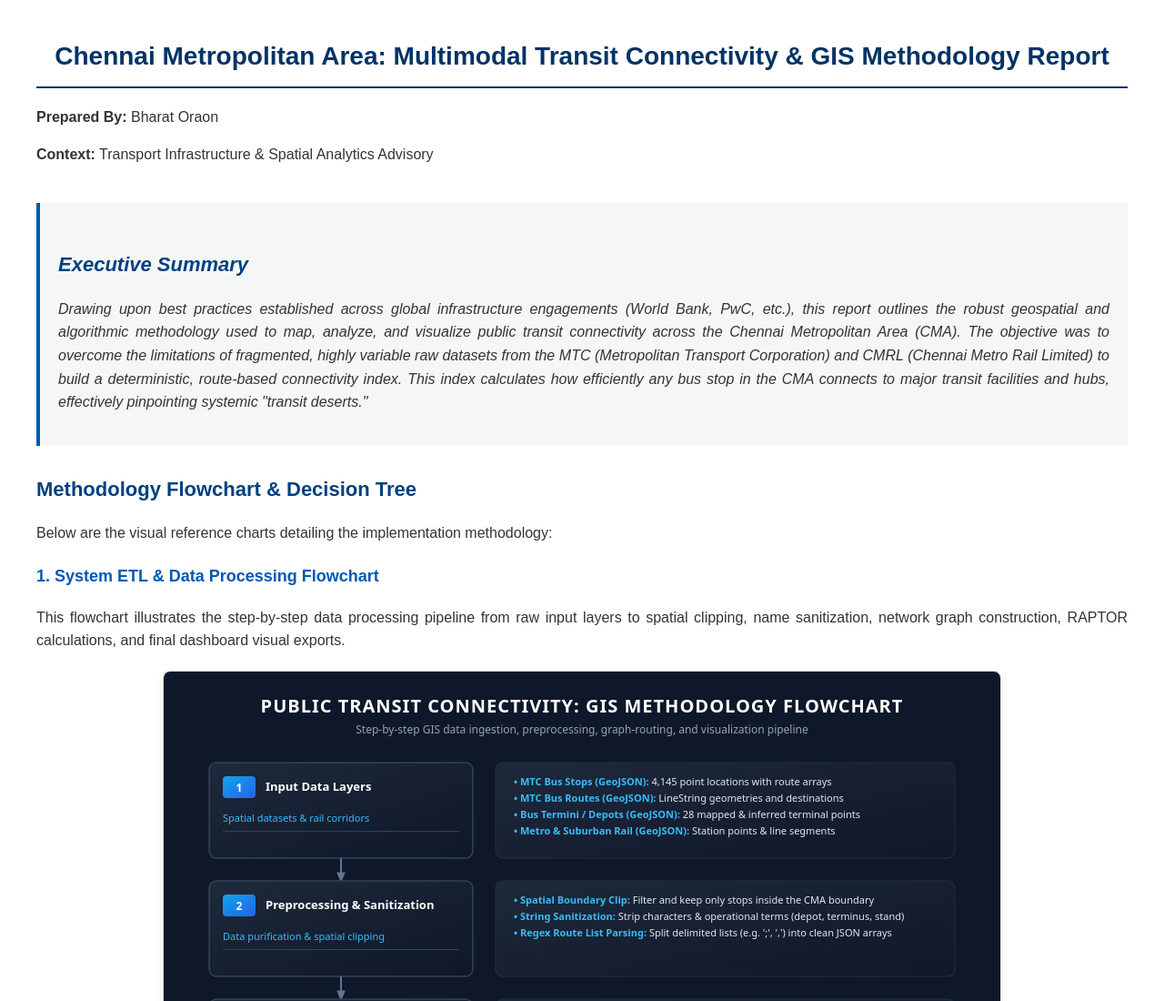
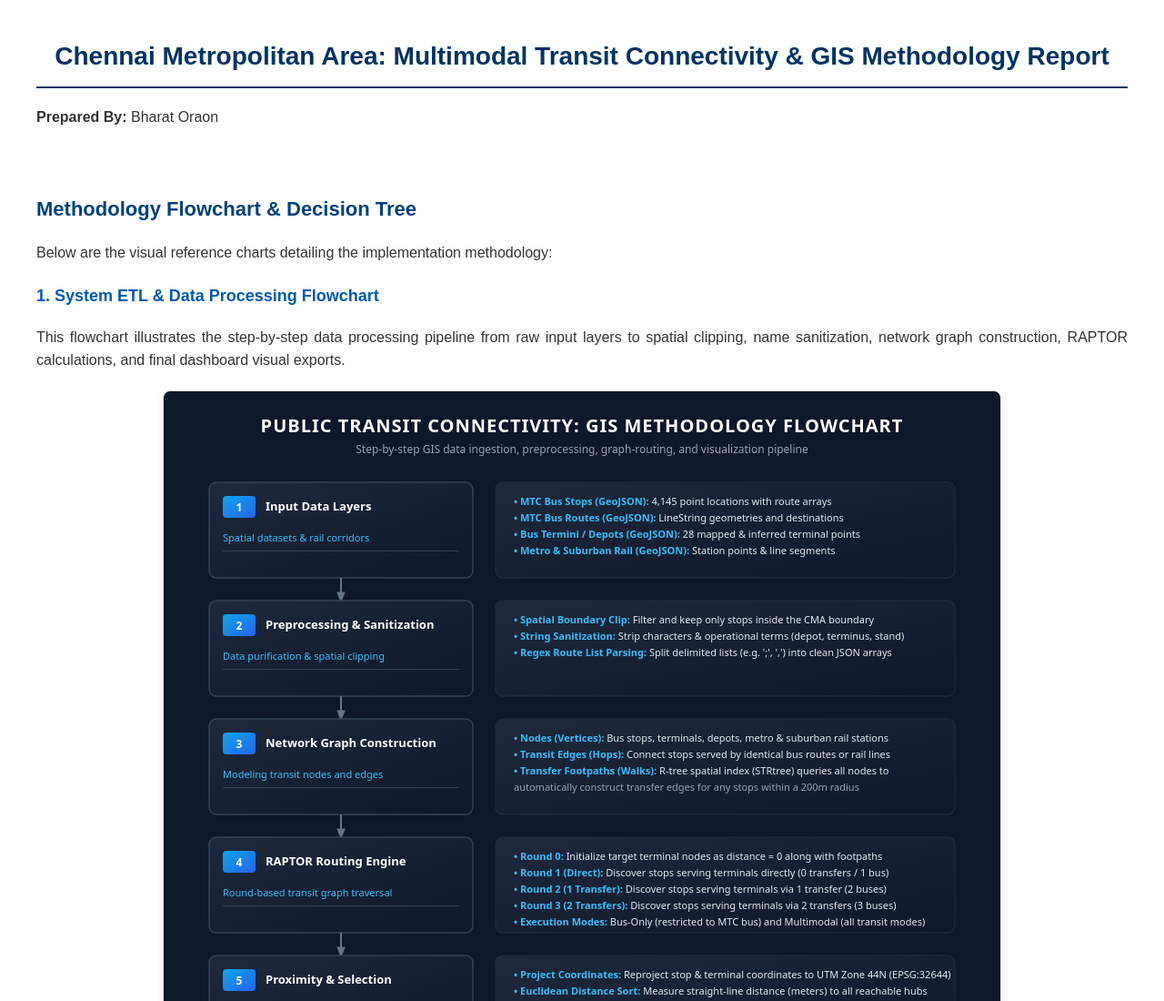
Before and after one commit to bharatoraon/Depot_Analysis, a plain HTML site: page connectivity_dashboard/Chennai_Connectivity_Methodology_Report.html in a window 1280 px wide. Shown: the top 1100 px of the page at 91% size. Drawn offline with Linux system fonts and the light colour scheme.

Commit message:
Remove context and executive summary from report
Removed context and executive summary sections from the report.

```diff
--- a/connectivity_dashboard/Chennai_Connectivity_Methodology_Report.html
+++ b/connectivity_dashboard/Chennai_Connectivity_Methodology_Report.html
@@ -19,13 +19,7 @@
 
     <h1>Chennai Metropolitan Area: Multimodal Transit Connectivity & GIS Methodology Report</h1>
     <p><strong>Prepared By:</strong> Bharat Oraon</p>
-    <p><strong>Context:</strong> Transport Infrastructure & Spatial Analytics Advisory</p>
     <br>
-
-    <div class="executive-summary">
-        <h2>Executive Summary</h2>
-        <p>Drawing upon best practices established across global infrastructure engagements (World Bank, PwC, etc.), this report outlines the robust geospatial and algorithmic methodology used to map, analyze, and visualize public transit connectivity across the Chennai Metropolitan Area (CMA). The objective was to overcome the limitations of fragmented, highly variable raw datasets from the MTC (Metropolitan Transport Corporation) and CMRL (Chennai Metro Rail Limited) to build a deterministic, route-based connectivity index. This index calculates how efficiently any bus stop in the CMA connects to major transit facilities and hubs, effectively pinpointing systemic "transit deserts."</p>
-    </div>
 
     <h2>Methodology Flowchart & Decision Tree</h2>
     <p>Below are the visual reference charts detailing the implementation methodology:</p>
```
